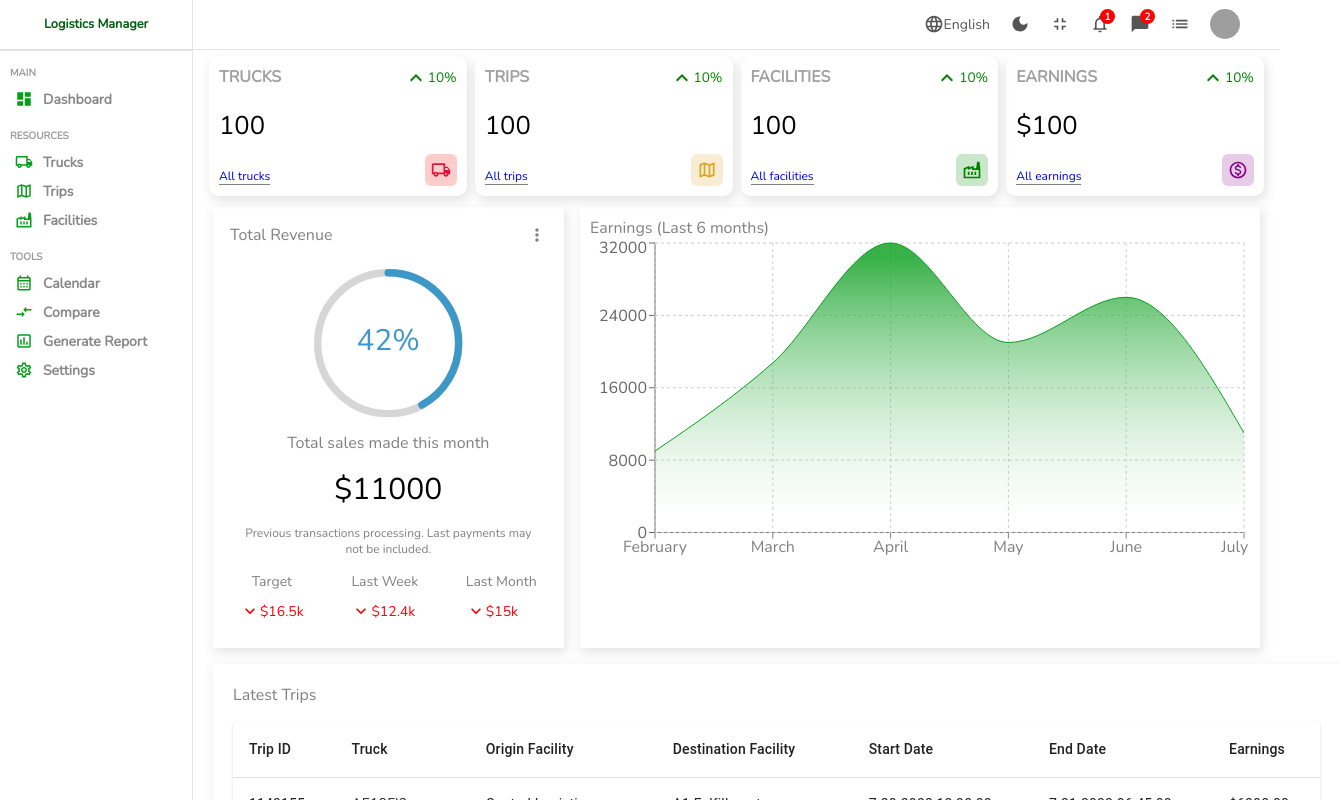
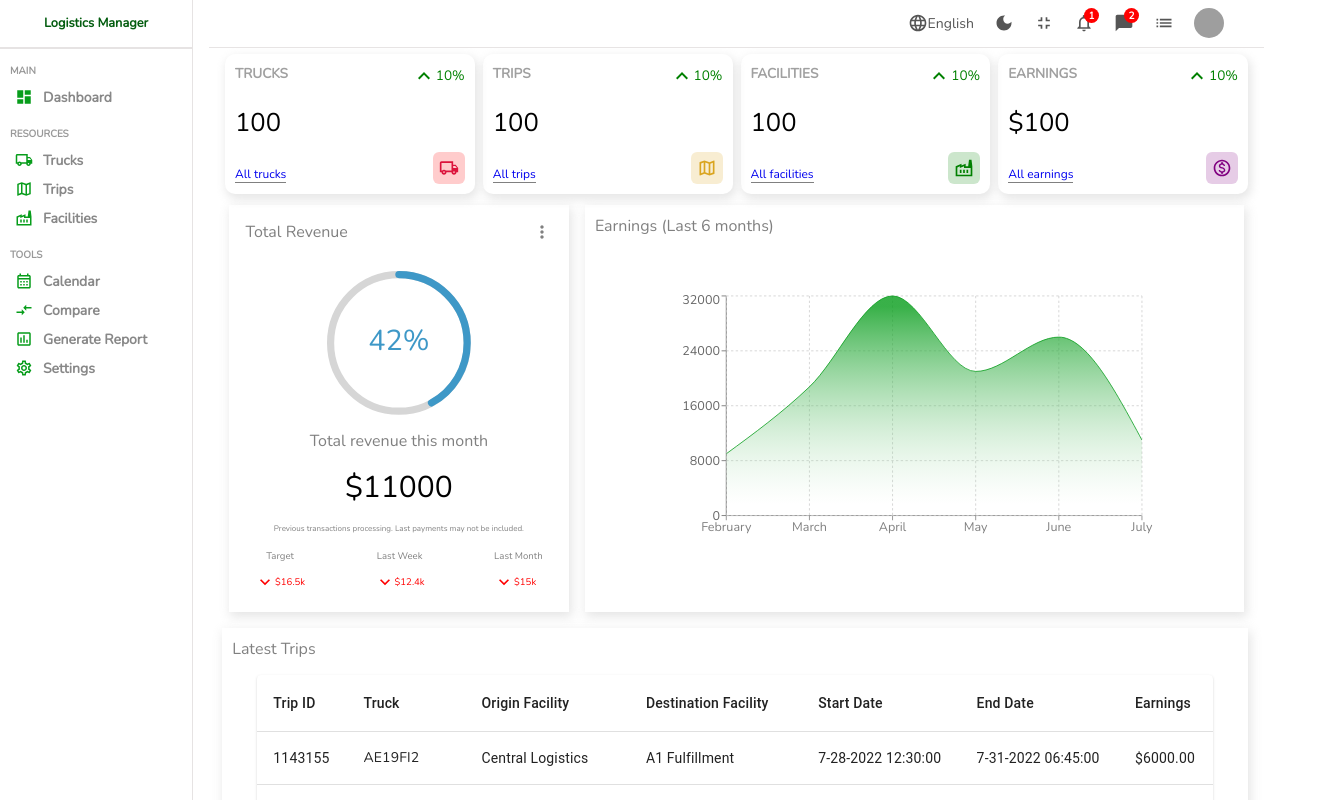
Before and after one commit to Wsref/project_logist_taoufik, a React (Create React App) app: page / in a window 1280 px wide. Shown: the top 800 px of the page, 1340 px wide, since content can reach past the window. Built offline with nearby package versions, Linux system fonts and the light colour scheme; grey boxes are pictures that could not be loaded.

Commit message:
improved dashboard display on laptop view

```diff
--- a/package.json
+++ b/package.json
@@ -17,7 +17,7 @@
         "react-dom": "^18.2.0",
         "react-router-dom": "^6.3.0",
         "react-scripts": "5.0.1",
-    "recharts": "^2.1.12",
+        "recharts": "^2.0.10",
         "sass": "^1.53.0",
         "styled-components": "^5.3.5",
         "web-vitals": "^2.1.4"
--- a/src/components/chart/Chart.jsx
+++ b/src/components/chart/Chart.jsx
@@ -15,12 +15,12 @@ const Chart = ({aspect, title}) => {
   return (
     <div className='chart'>
         <div className="title">{"Earnings (Last 6 months)"}</div>
-        <ResponsiveContainer width="100%" aspect={aspect}>
+        <ResponsiveContainer width="100%" aspect={aspect} className="chart-wrapper">
             <AreaChart
-                width="99%"
-                height="99%"
+                width="90%"
+                height="100%"
                 data={data}
-
+                margin={{ top: 5, right: 30, left: 20, bottom: 5 }}
             >
                 <defs>
                     <linearGradient id="total" x1="0" y1="0" x2="0" y2="1">
--- a/src/components/chart/chart.scss
+++ b/src/components/chart/chart.scss
@@ -5,9 +5,10 @@
     padding: 1%;
     color: gray;
     max-width: 60vw;
+    // height: 100%;
     display: flex;
     flex-direction: column;
-    justify-content: space-around;
+    justify-content: space-between;
 
     .title {
         height: 5%;
--- a/src/components/featured/Featured.jsx
+++ b/src/components/featured/Featured.jsx
@@ -21,7 +21,7 @@ const Featured = () => {
                         strokeWidth={5}
                     />
                 </div>
-                <p className="title">Total sales made this month</p>
+                <p className="title">Total revenue this month</p>
                 <p className="amount">$11000</p>
                 <p className="desc">Previous transactions processing. Last payments may not be included.</p>
                 <div className="summary">
--- a/src/components/featured/featured.scss
+++ b/src/components/featured/featured.scss
@@ -47,7 +47,7 @@
 
         .desc {
             font-weight: 300;
-            font-size: 12px;
+            font-size: 1vmin;
             color: gray;
             text-align: center;
         }
@@ -62,7 +62,7 @@
                 text-align: center;
 
                 .itemTitle {
-                    font-size: 14px;
+                    font-size: 1.2vmin;
                     color: gray;
                 }
 
@@ -70,7 +70,7 @@
                     display: flex;
                     align-items: center;
                     margin-top: 10px;
-                    font-size: 14px;
+                    font-size: 1.2vmin;
 
                     &.positive {
                         color: green;
--- a/src/components/listTable/listTable.scss
+++ b/src/components/listTable/listTable.scss
@@ -1,4 +1,10 @@
 .listTable {
+    width: 100%;
+
+    .table {
+        width: 100%;
+    }
+
     .cellWrapper {
         display: flex;
         align-items: center;
--- a/src/components/widget/widget.scss
+++ b/src/components/widget/widget.scss
@@ -15,7 +15,7 @@
 
         .title {
             font-weight: bold;
-            font-size: 2vmin;
+            font-size: 1.7vmin;
             color: rgb(160, 160, 160);
         }
 
--- a/src/pages/home/home.scss
+++ b/src/pages/home/home.scss
@@ -5,6 +5,8 @@
 
     .homeContainer {
         flex: 6;
+        padding-left: 1.25%;
+        padding-right: 1.25%;
 
         .widgets,
         .charts {
@@ -29,7 +31,6 @@
         .charts {
             padding: 5px 20px;
             gap: 2vmin;
-            display: flex;
             height: auto;
             margin-bottom: 1%;
 
@@ -38,6 +39,7 @@
                 flex-direction: column;
                 padding: auto;
                 justify-content: space-between;
+                height: auto;
             }
 
             .title {
@@ -45,12 +47,10 @@
             }
 
             .chart {
-                // flex: 4;
-                min-height: 100% !important;
-                padding: auto;
-                width: auto;
+                min-height: 100%;
+                width: auto !important;
                 display: flex;
-                justify-content: space-between;
+                justify-content: space-between !important;
                 align-items: center;
 
                 .title {
@@ -58,26 +58,50 @@
                 }
 
                 .recharts-responsive-container {
+                    max-width: 100% !important;
+                    max-height: 80% !important;
+                }
+
+                .recharts-surface {
+                    min-width: 100% !important;
+                    min-height: 90% !important;
+                    max-height: 90% !important;
+                    position: relative;
+                }
+
+                .recharts-curve {
                     width: 100% !important;
                     height: 100% !important;
+                }
+
+                .recharts-wrapper {
+                    min-height: 90% !important;
+                    width: 100% !important;
+                }
+
+                .recharts-wrapper {
+                    // margin-top: 1%;
+                    max-width: 100% !important;
+                    max-height: 50% !important;
                     justify-self: center !important;
-                    margin-top: auto;
+                    max-height: max-content;
+                    max-width: max-content;
                 }
             }
         }
 
         .listContainer {
-            padding: 20px;
+            padding: 1.25vmin;
             -webkit-box-shadow: 2px 4px 10px 1px rgba(0, 0, 0, 0.47);
             box-shadow: 2px 4px 10px 1px rgba(201, 201, 201, 0.47);
-            display: flex;
-            flex-direction: column;
-            margin-left: 20px;
-            width: 100%;
+            margin-left: 1.25%;
+            margin-right: 1.5%;
 
             .table {
-                width: 100%;
+                width: 95%;
                 margin: auto;
+                padding: auto;
+                margin-bottom: 1%;
             }
 
             .listTitle {
```
Also changed, not shown: 1 other file (tests, documents, lock files or other folders). Lines whose indentation alone changed are shown as unchanged.
